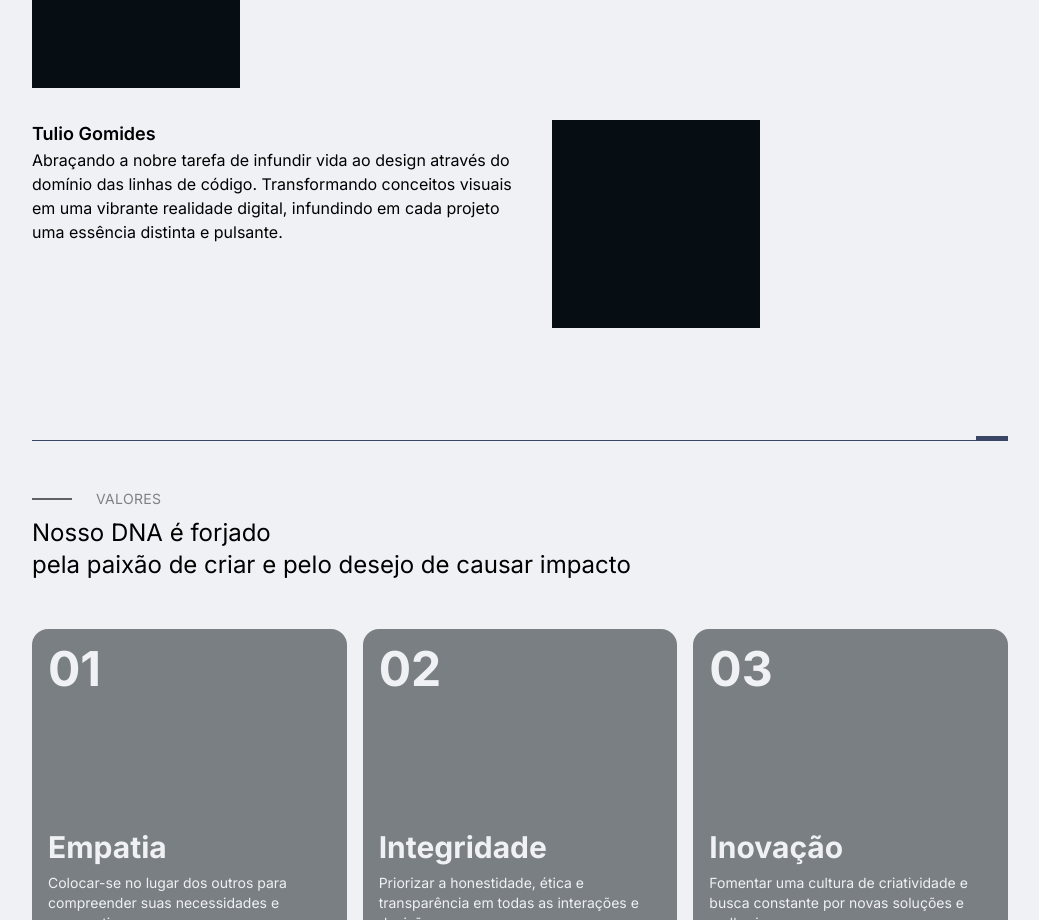
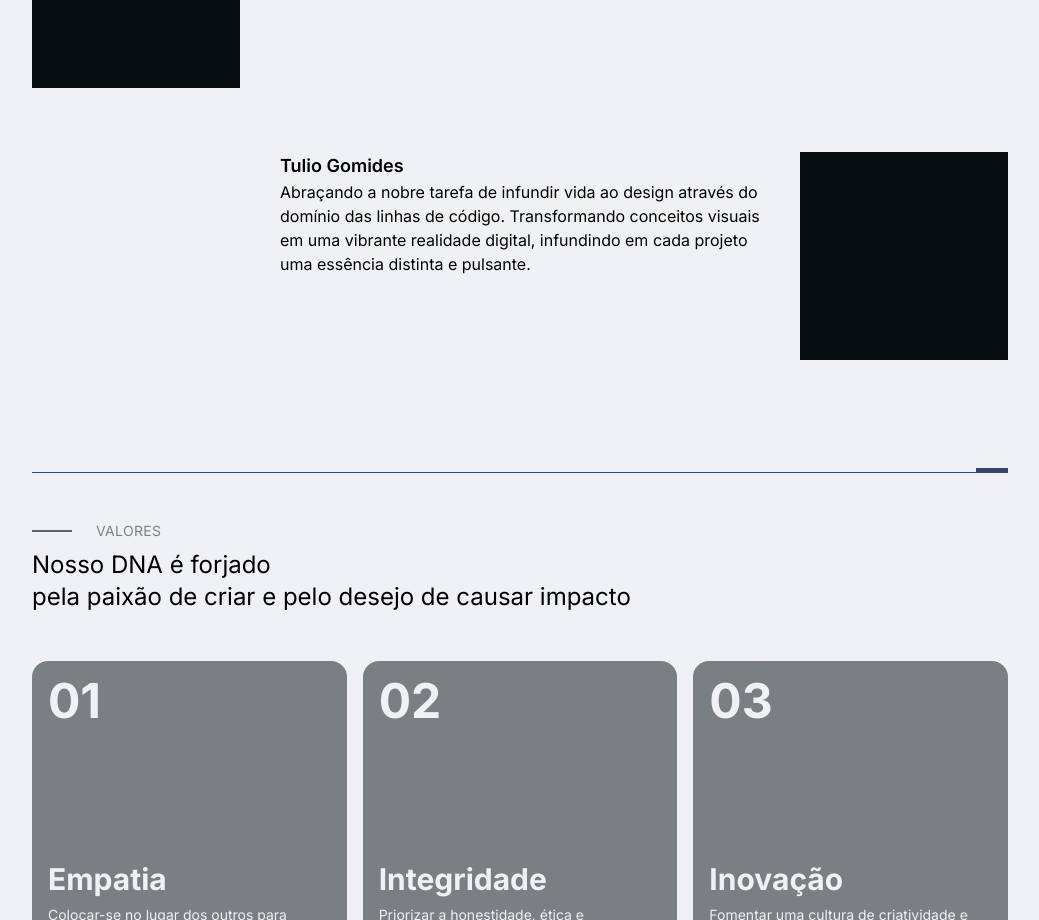
Before and after one commit to GomidesTs/site-gomides-web, a Next.js app: page /studio in a window 1280 px wide. Shown: the part 1280-2200 px from the top of the page, without its empty margins (120-1159 px from the left). Built offline with nearby package versions, Linux system fonts and the light colour scheme.

Commit message:
feat: layout
Changing text and image placement on large screens for better viewing.

```diff
--- a/src/app/studio/page.tsx
+++ b/src/app/studio/page.tsx
@@ -42,7 +42,7 @@
           que deram vida a este projeto.
         </h2>
 
-        <div className="flex flex-col">
+        <div className="flex w-full flex-col">
           <div className="mt-8 flex gap-8">
             <div className="h-52 w-52 bg-black-500"></div>
 
@@ -57,7 +57,7 @@
             </div>
           </div>
 
-          <div className="mt-8 flex gap-8">
+          <div className="mt-16 flex justify-end gap-8">
             <div className="w-1/2">
               <h3 className="text-lg font-semibold">Tulio Gomides</h3>
 
```
